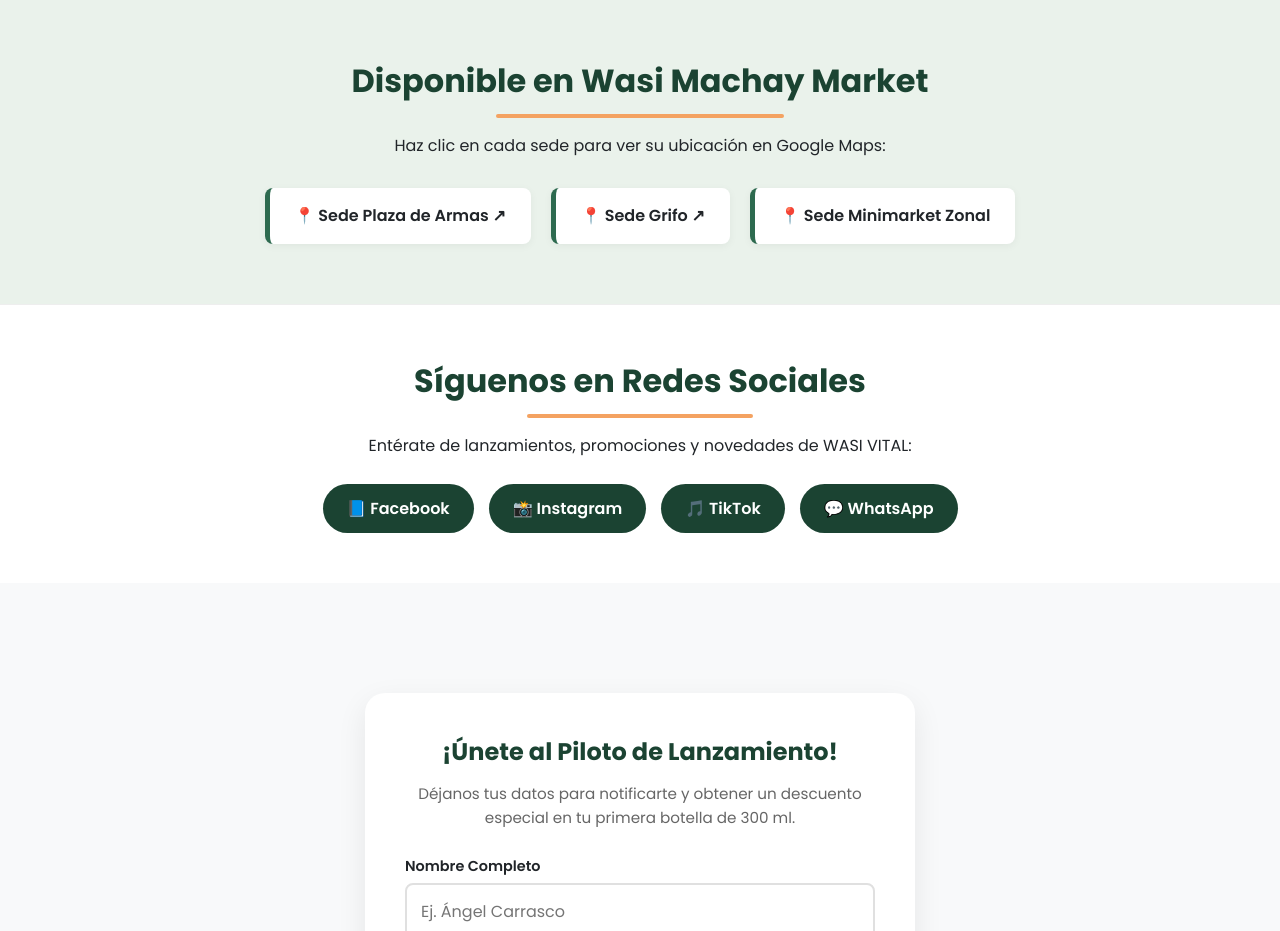
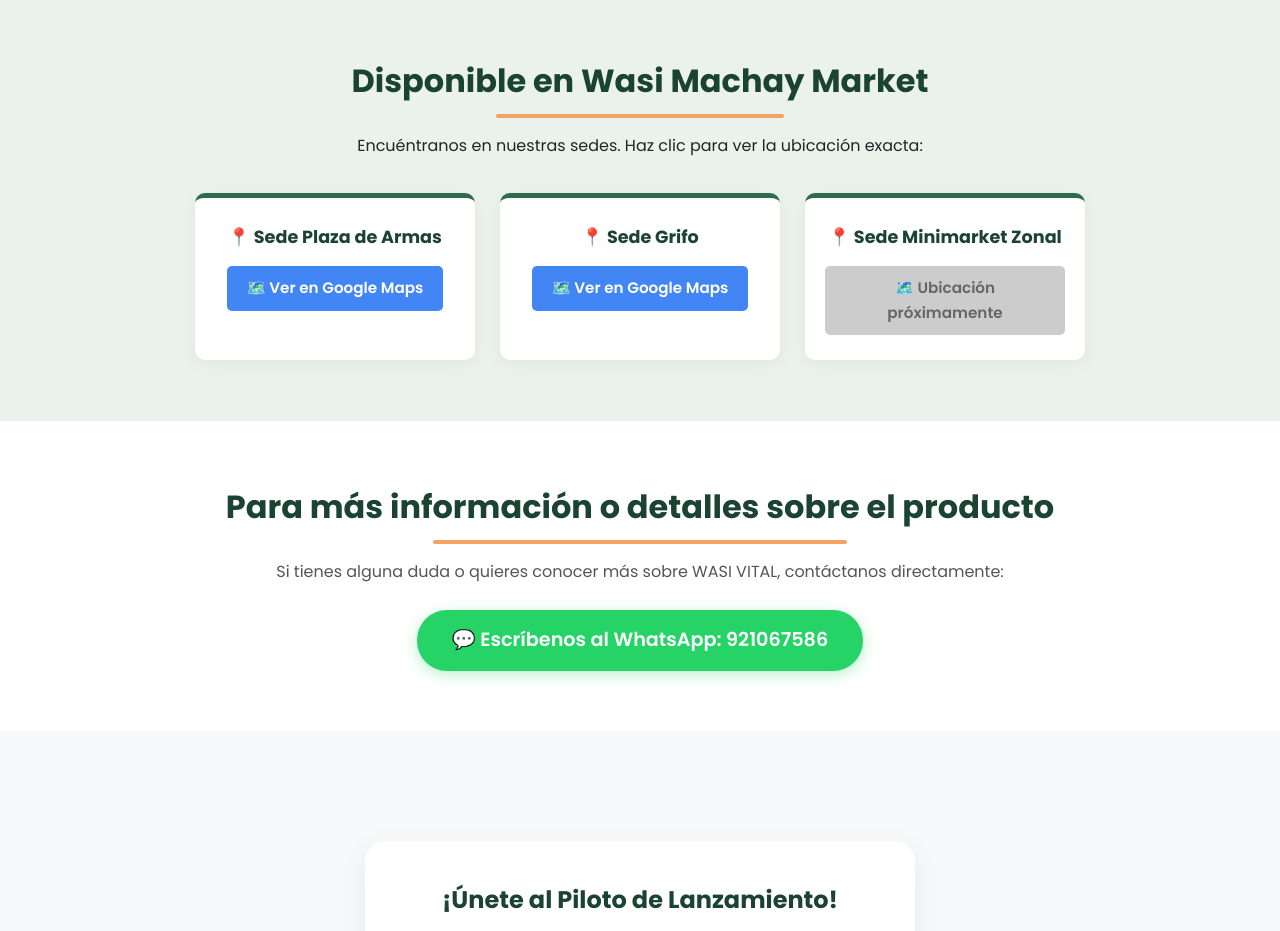
Before and after one commit to angelgabrielcarrascosaucedo-cell/wasi-vital-landing, a plain HTML site: page index.html in a window 1280 px wide. Shown: the part 2200-3131 px from the top of the page. Drawn offline with Linux system fonts and the light colour scheme.

Commit message:
ubicaciones y redes sociales

```diff
--- a/index.html
+++ b/index.html
@@ -4,7 +4,6 @@
     <meta charset="UTF-8">
     <meta name="viewport" content="width=device-width, initial-scale=1.0">
     <title>WASI VITAL - Tu defensa natural en cada sorbo</title>
-    <!-- Fuente moderna Google Fonts -->
     <link href="https://fonts.googleapis.com/css2?family=Poppins:wght@300;400;600;700&display=swap" rel="stylesheet">
     <style>
         :root {
@@ -85,7 +84,6 @@
         .btn-cta:hover {
             background-color: var(--button-hover);
             transform: translateY(-2px);
-            box-shadow: 0 6px 20px rgba(231,111,81,0.5);
         }
 
         /* Secciones Generales */
@@ -114,7 +112,7 @@
             border-radius: 2px;
         }
 
-        /* Tarjetas de Beneficios e Ingredientes */
+        /* Tarjetas de Ingredientes */
         .grid-cards {
             display: grid;
             grid-template-columns: repeat(auto-fit, minmax(220px, 1fr));
@@ -144,7 +142,7 @@
             margin-bottom: 10px;
         }
 
-        /* Stats Section / Validación */
+        /* Stats Section */
         .stats-container {
             background-color: var(--primary);
             color: white;
@@ -169,7 +167,7 @@
         /* Video Promocional */
         .video-container {
             position: relative;
-            padding-bottom: 56.25%; /* 16:9 Aspect Ratio */
+            padding-bottom: 56.25%;
             height: 0;
             overflow: hidden;
             max-width: 800px;
@@ -187,7 +185,7 @@
             border: 0;
         }
 
-        /* Puntos de Venta */
+        /* Puntos de Venta Rediseñados */
         .locations {
             background-color: #eaf2eb;
             padding: 60px 20px;
@@ -196,59 +194,73 @@
         .location-list {
             display: flex;
             justify-content: center;
-            gap: 20px;
+            gap: 25px;
             flex-wrap: wrap;
-            margin-top: 30px;
+            margin-top: 35px;
         }
 
-        .location-badge {
+        .location-card {
             background: white;
-            border-left: 5px solid var(--secondary);
-            padding: 15px 25px;
-            border-radius: 8px;
-            font-weight: 600;
-            box-shadow: 0 2px 8px rgba(0,0,0,0.05);
-            text-decoration: none;
-            color: var(--text-dark);
-            transition: all 0.3s ease;
-            display: inline-block;
+            padding: 25px 20px;
+            border-radius: 10px;
+            box-shadow: 0 4px 15px rgba(0,0,0,0.05);
+            width: 280px;
+            border-top: 5px solid var(--secondary);
         }
 
-        .location-badge:hover {
-            transform: translateY(-3px);
-            box-shadow: 0 4px 12px rgba(0,0,0,0.15);
-            color: var(--secondary);
+        .location-card h3 {
+            font-size: 1.1rem;
+            color: var(--primary);
+            margin-bottom: 15px;
         }
 
-        /* Redes Sociales */
-        .social-section {
+        .btn-maps {
+            background-color: #4285F4;
+            color: white;
+            padding: 10px 20px;
+            text-decoration: none;
+            border-radius: 5px;
+            font-size: 0.95rem;
+            font-weight: 600;
+            display: inline-block;
+            transition: background-color 0.3s;
+        }
+
+        .btn-maps:hover {
+            background-color: #3367D6;
+        }
+
+        .btn-maps.disabled {
+            background-color: #cccccc;
+            cursor: not-allowed;
+            color: #666666;
+        }
+
+        /* Sección de Contacto WhatsApp */
+        .contact-section {
             background-color: white;
-            padding: 50px 20px;
+            padding: 60px 20px;
             text-align: center;
             border-top: 1px solid #eee;
         }
 
-        .social-links {
-            display: flex;
-            justify-content: center;
-            gap: 15px;
-            flex-wrap: wrap;
-            margin-top: 25px;
+        .whatsapp-btn {
+            background-color: #25D366;
+            color: white;
+            padding: 15px 35px;
+            border-radius: 30px;
+            text-decoration: none;
+            font-size: 1.2rem;
+            font-weight: 600;
+            display: inline-block;
+            transition: all 0.3s ease;
+            box-shadow: 0 4px 15px rgba(37,211,102,0.3);
         }
 
-        .social-btn {
-            background-color: var(--primary);
-            color: white;
-            padding: 12px 24px;
-            border-radius: 25px;
-            text-decoration: none;
-            font-weight: 600;
-            transition: all 0.3s ease;
-        }
-
-        .social-btn:hover {
-            background-color: var(--secondary);
-            transform: translateY(-2px);
+        .whatsapp-btn:hover {
+            background-color: #128C7E;
+            transform: translateY(-3px);
+            box-shadow: 0 6px 20px rgba(18,140,126,0.4);
         }
 
         /* Formulario de Registro */
@@ -281,12 +293,6 @@
             border-radius: 8px;
             font-family: inherit;
             font-size: 1rem;
-            transition: border-color 0.3s;
-        }
-
-        .form-control:focus {
-            outline: none;
-            border-color: var(--secondary);
         }
 
         .btn-submit {
@@ -316,7 +322,7 @@
 </head>
 <body>
 
-    <!-- HERO SECTION CON LOGO CORREGIDO -->
+    <!-- HERO SECTION CON LOGO -->
     <header class="hero">
         <img src="LOGO.png" alt="WASI VITAL Logo" class="logo-img">
         <h1>WASI VITAL</h1>
@@ -346,7 +352,7 @@
             <div class="card">
                 <div class="card-icon">🍯</div>
                 <h3>Miel Pura de Abeja</h3>
-                <p>Suaviza las vías respiratorias y endulza naturally sin aditivos artificiales.</p>
+                <p>Suaviza las vías respiratorias y endulza naturalmente sin aditivos artificiales.</p>
             </div>
             <div class="card">
                 <div class="card-icon">🫚</div>
@@ -384,32 +390,40 @@
         </div>
     </section>
 
-    <!-- PUNTOS DE VENTA CON ENLACES A GOOGLE MAPS -->
+    <!-- PUNTOS DE VENTA CON BOTONES DE MAPS CLAROS -->
     <section class="locations">
         <div style="max-width: 900px; margin: 0 auto; text-align: center;">
             <h2 class="section-title">Disponible en Wasi Machay Market</h2>
-            <p>Haz clic en cada sede para ver su ubicación en Google Maps:</p>
+            <p>Encuéntranos en nuestras sedes. Haz clic para ver la ubicación exacta:</p>
 
             <div class="location-list">
-                <a href="https://maps.app.goo.gl/ERVLLPzTqHA8xDzc9" target="_blank" class="location-badge">📍 Sede Plaza de Armas ↗</a>
-                <a href="https://maps.app.goo.gl/FUWrpnGxXHsEgZnDA" target="_blank" class="location-badge">📍 Sede Grifo ↗</a>
-                <a href="#locations" onclick="alert('Ubicación exacta de la Sede Minimarket Zonal próximamente.'); return false;" class="location-badge">📍 Sede Minimarket Zonal</a>
+                <div class="location-card">
+                    <h3>📍 Sede Plaza de Armas</h3>
+                    <a href="https://maps.app.goo.gl/ERVLLPzTqHA8xDzc9" target="_blank" class="btn-maps">🗺️ Ver en Google Maps</a>
+                </div>
+
+                <div class="location-card">
+                    <h3>📍 Sede Grifo</h3>
+                    <a href="https://maps.app.goo.gl/FUWrpnGxXHsEgZnDA" target="_blank" class="btn-maps">🗺️ Ver en Google Maps</a>
+                </div>
+
+                <div class="location-card">
+                    <h3>📍 Sede Minimarket Zonal</h3>
+                    <!-- Botón desactivado temporalmente -->
+                    <span class="btn-maps disabled">🗺️ Ubicación próximamente</span>
+                </div>
             </div>
         </div>
     </section>
 
-    <!-- SECCIÓN DE REDES SOCIALES (BORRADOR) -->
-    <section class="social-section">
-        <h2 class="section-title">Síguenos en Redes Sociales</h2>
-        <p>Entérate de lanzamientos, promociones y novedades de WASI VITAL:</p>
+    <!-- SECCIÓN DE CONTACTO DIRECTO (WHATSAPP) -->
+    <section class="contact-section">
+        <h2 class="section-title">Para más información o detalles sobre el producto</h2>
+        <p style="margin-bottom: 25px; color: #555;">Si tienes alguna duda o quieres conocer más sobre WASI VITAL, contáctanos directamente:</p>
 
-        <div class="social-links">
-            <!-- Cambia el '#' por los enlaces reales de tus redes cuando los tengas -->
-            <a href="#" target="_blank" class="social-btn">📘 Facebook</a>
-            <a href="#" target="_blank" class="social-btn">📸 Instagram</a>
-            <a href="#" target="_blank" class="social-btn">🎵 TikTok</a>
-            <a href="#" target="_blank" class="social-btn">💬 WhatsApp</a>
-        </div>
+        <a href="https://wa.me/51921067586" target="_blank" class="whatsapp-btn">
+            💬 Escríbenos al WhatsApp: 921067586
+        </a>
     </section>
 
     <!-- FORMULARIO DE CAPTURA INTERACTIVO -->
```
